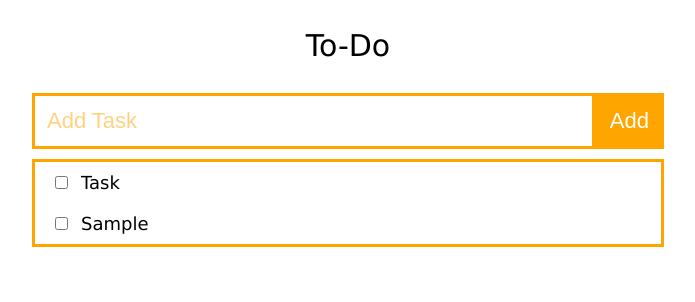
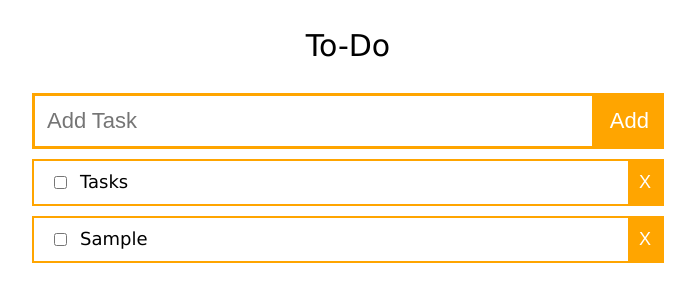
Before and after one commit to Saim-ali-khan/To-do-App, a plain HTML site: page index.html in a window 1280 px wide. Both pictures are taken after typing "Sample" into the empty fields and a click on the button "Add". Shown: the whole page, without its empty margins (292-987 px from the left). Drawn offline with Linux system fonts and the light colour scheme.

Commit message:
Added delete button

```diff
--- a/index.css
+++ b/index.css
@@ -1,81 +1,84 @@
-*{
+* {
   /* border:1px solid red; */
 }
 
 body > div {
   width: 50%;
   margin: 0 auto;
-  font-family:Verdana, Geneva, Tahoma, sans-serif;
-
+  font-family: Verdana, Geneva, Tahoma, sans-serif;
 }
 body > div > header {
-    padding:20px;
+  padding: 20px;
   text-align: center;
   font-size: 30px;
 }
-#search{
-    margin:10px 0;
+#search {
+  margin: 10px 0;
   display: flex;
   flex-direction: row;
   justify-content: space-between;
   background-color: orange;
-
 }
-#search>input{
+#search > input {
   caret-color: orange;
   font-size: 22px;
-    padding:12px;
+  padding: 12px;
   background-color: transparent;
   width: 100%;
   background-color: white;
-    border:3px solid orange;
+  border: 3px solid orange;
 }
-#search>input:hover,#search>input:focus{
+#search > input:hover,
+#search > input:focus {
   outline: none;
-    border:3px solid orange;
+  border: 3px solid orange;
+}
 
-
-
-}
-#search>input::placeholder{
-    color:rgba(255, 166, 0, 0.5);
-}
-#search>button{
-    border:3px solid orange;
+#search > button {
+  border: 3px solid orange;
   color: white;
   font-size: 22px;
-    padding:  12px;
+  padding: 12px;
   margin: none;
   background-color: orange;
-    color:white;
+  color: white;
 }
-#search>button:hover{
+#search > button:hover {
   background-color: orange;
   opacity: 0.75;
 }
 
-#lists {
-  border: 3px solid orange;
-}
+
 .lst {
+    margin: 10px 0px;
+  border: 2px solid orange;
   display: flex;
   flex-direction: row;
 }
-.lst>div{
+.lst > div {
+  font-size: 18px;
+  padding: 10px;
+}
+.lst > input {
+  margin-left: 20px;
+}
+.lst > input:checked ~ div {
+  text-decoration: line-through;
+  color: grey;
+}
+.lst>button{
+    margin-left: auto;
     font-size: 18px;
     padding:10px;
+    border:1px solid orange;
+    background-color: orange;
+    color:white;
 }
-.lst>input{
-    margin-left: 20px;
-    font-size: 18px;
-    background-color: aqua;
+.lst>button:hover{
+    background-color: rgba(255, 166, 0, 0.8);
 }
-.lst>input:checked ~ div{
-    text-decoration: line-through;
-    color:grey;
-}
-@media screen and (max-width:768px) {
-    body>div{
-        width:90%;
+@media screen and (max-width: 768px) {
+  body > div {
+    width: 90%;
   }
 }
--- a/index.html
+++ b/index.html
@@ -19,7 +19,8 @@
         <div id="lists">
             <div class="lst">
                 <input type="checkbox" >
-                <div>Task</div>
+                <div>Tasks</div>
+                <button class="btn">X</button>
             </div>
         </div>
     </div>
--- a/index.js
+++ b/index.js
@@ -1,29 +1,49 @@
 
 
-document.getElementById('add').addEventListener('click',(e)=>{
+let list = document.getElementsByClassName('btn');
+
+for (let i = 0; i < list.length; i++) {
+    list[i].addEventListener('click', function () {
+        console.log(this)
+        this.parentElement.remove();
+    });
+}
+
+
+document.getElementById('add').addEventListener('click', (e) => {
     let val = document.getElementById('add').previousElementSibling.value;
     console.log(val);
-    if(!(val.length == 0)){
+    if (!(val.length == 0)) {
 
         additem(val);
         document.getElementById('add').previousElementSibling.value = '';
 
     }
+    let list = document.getElementsByClassName('btn');
+
+    for (let i = 0; i < list.length; i++) {
+        list[i].addEventListener('click', function () {
+            console.log(this)
+            this.parentElement.remove();
+        });
+    }
+
 
 });
 
 
-function additem(name){
 
-    let inp= '<input type="checkbox" >';
+function additem(name) {
+
+    let inp = '<input type="checkbox" >';
     let list = document.getElementById('lists');
-    let nel=document.createElement('div');
-    nel.setAttribute("class" , "lst");
-    nel.insertAdjacentHTML("afterbegin",inp);
+    let nel = document.createElement('div');
+    nel.setAttribute("class", "lst");
+    nel.insertAdjacentHTML("afterbegin", inp);
 
     let nam = document.createElement('div');
-    nam.innerText=name;
+    nam.innerText = name;
     nel.appendChild(nam);
-
+    nel.insertAdjacentHTML('beforeend', '<button class="btn">X</button>');
     list.appendChild(nel);
 }
```
Lines whose indentation alone changed are shown as unchanged.
